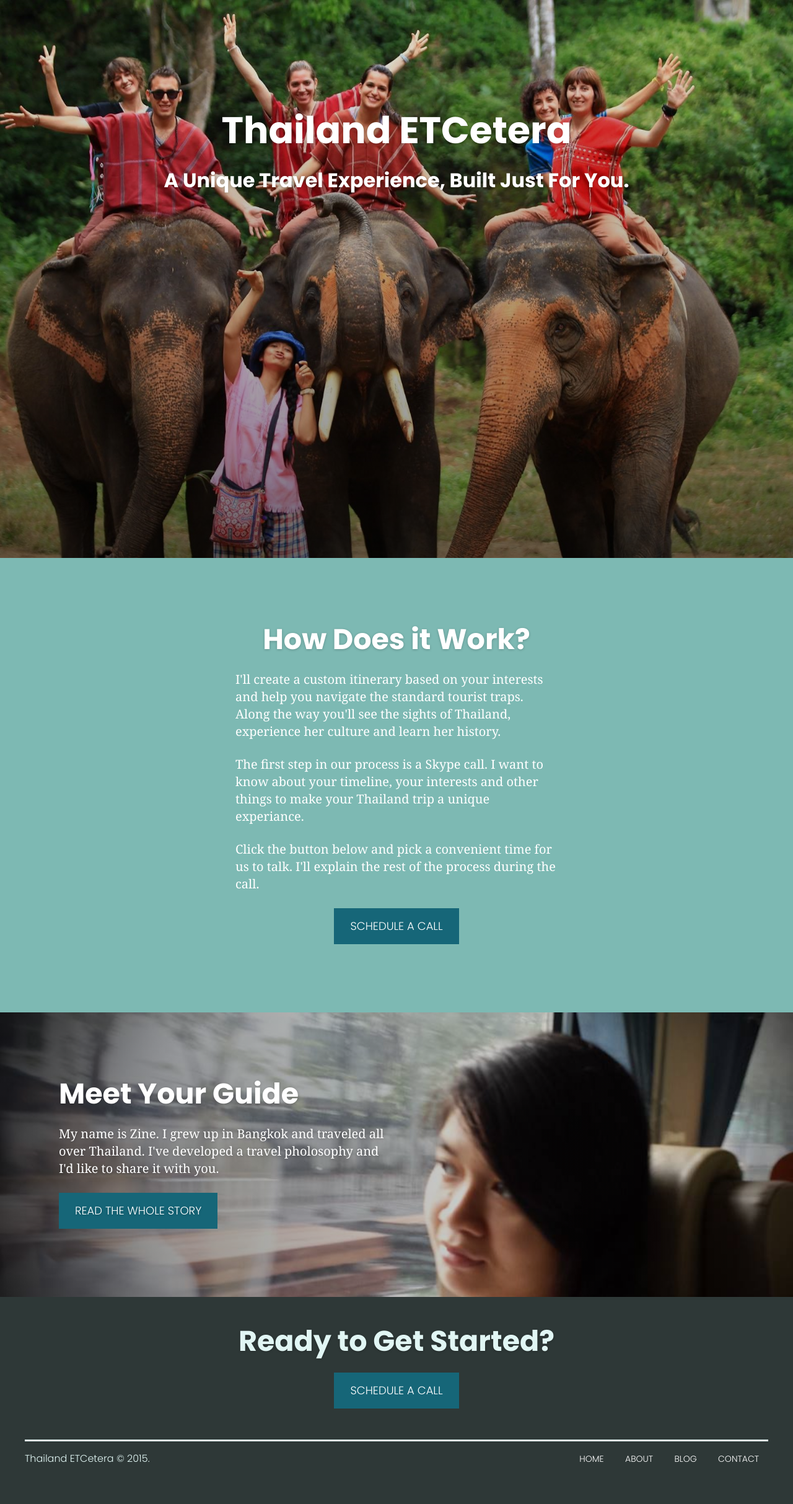
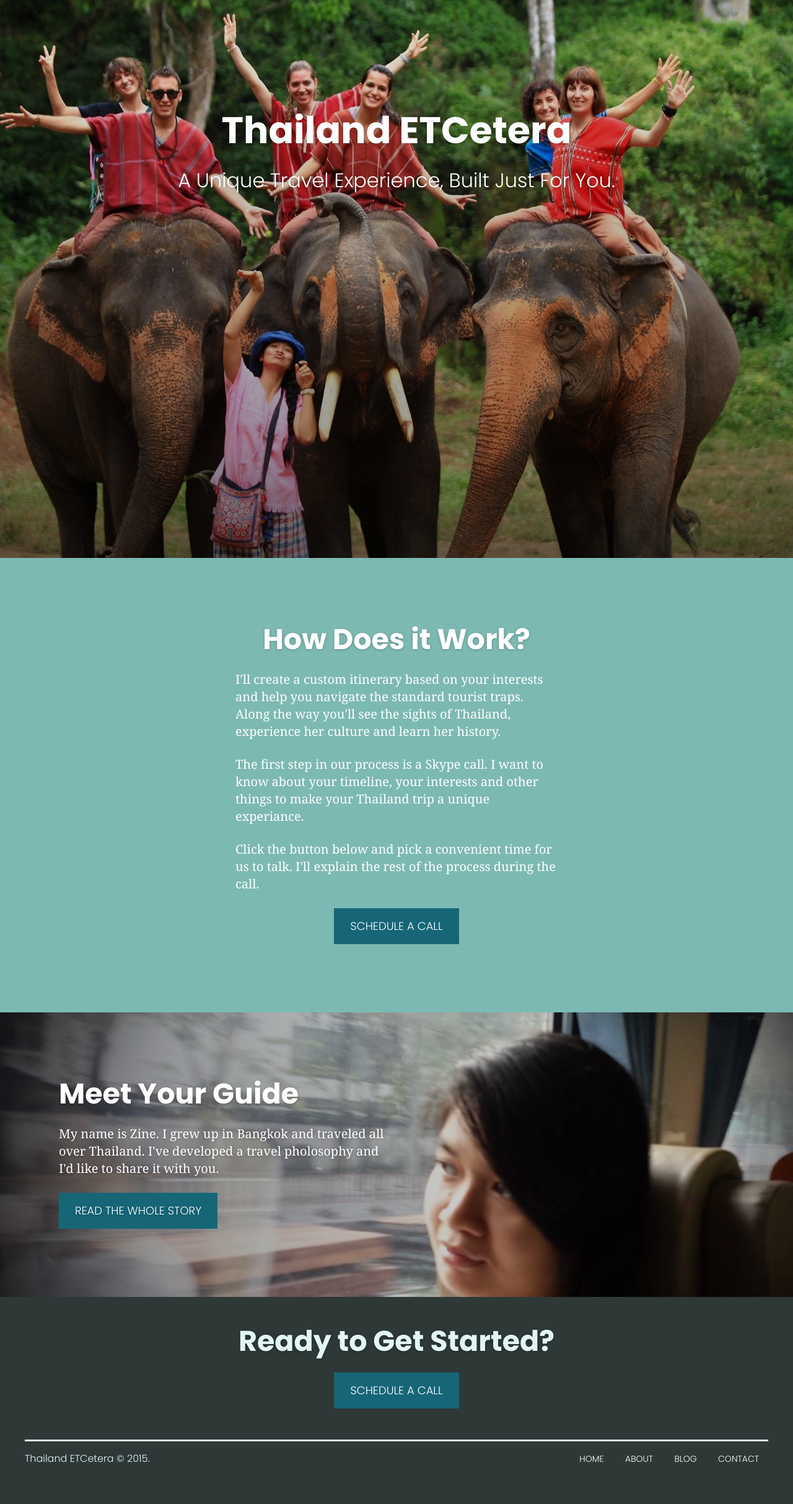
Before and after one commit to akaligo/akaligo.github.io, a Jekyll site: the page built from index.html, in a window 1280 px wide. Shown: the whole page at 62% size. Built offline with Jekyll 4.4.1, drawn with Linux system fonts in a browser that asks for light colours; some web fonts are replaced.

Commit message:
Updated description

```diff
--- a/_sass/_header.scss
+++ b/_sass/_header.scss
@@ -129,21 +129,11 @@
   }
 }
 
-.home .site-description {
-  text-shadow: 0 1px 4px rgba(0, 0, 0, 0.22);
-  text-align: center;
-}
-
 .site-title a,
 .site-title a:hover {
   color: $header-text-color;
   text-decoration: none;
   border: none;
-}
-
-.site-description {
-  color: $header-text-color;
-  font-size: 32px;
 }
 
 .header-image .site-title > a {
@@ -158,6 +148,14 @@
   text-indent: -9999px;
 }
 
+.site-description {
+  text-shadow: 0 1px 4px rgba(0, 0, 0, 0.22);
+  text-align: center;
+  font-weight: 400;
+  color: $header-text-color;
+  font-size: 32px;
+}
+
 .archive-header {
   text-align: center;
   margin-bottom: 25px;
```
